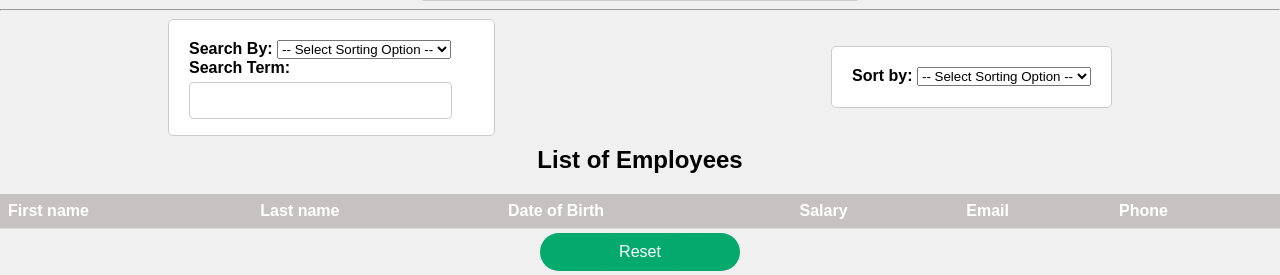
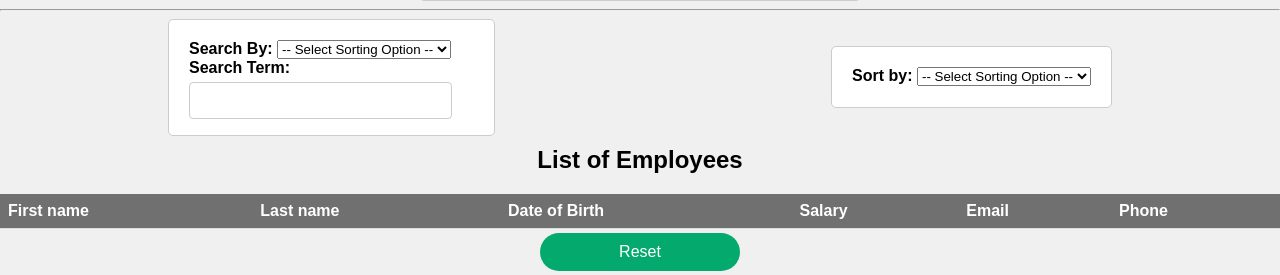
Before and after one commit to saicharan293/Files-In-Python, a Flask app: page / in a window 1280 px wide. Shown: the part 559-834 px from the top of the page. Run offline with Flask 3, Linux system fonts and the light colour scheme; lists and menus that the app fills with data are empty.

Commit message:
changed the color

```diff
--- a/Tasks/templates/index.html
+++ b/Tasks/templates/index.html
@@ -104,7 +104,7 @@
         }
 
         th {
-            background-color: #c7c2c2;
+            background-color: #707070;
         }
 
         a {
```
